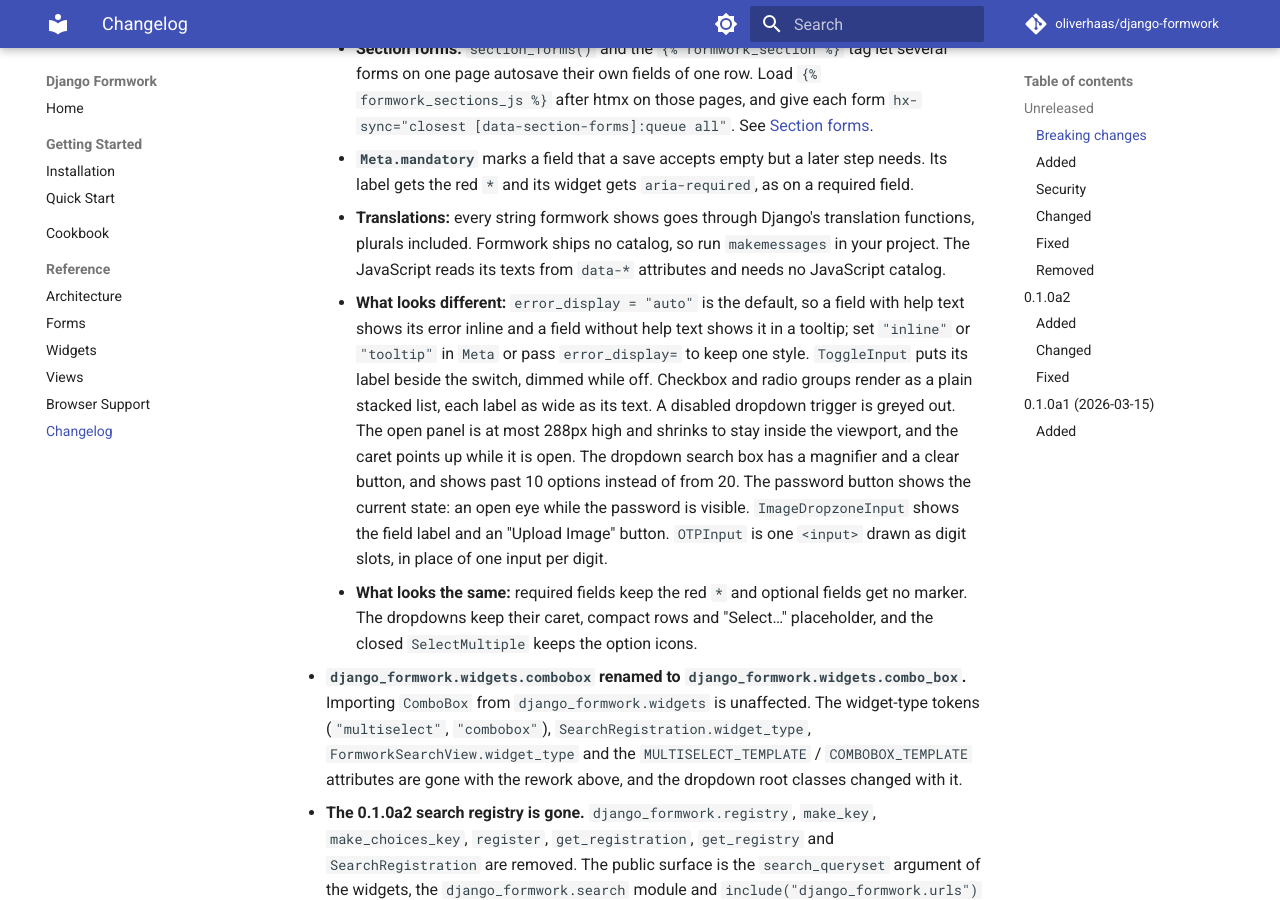
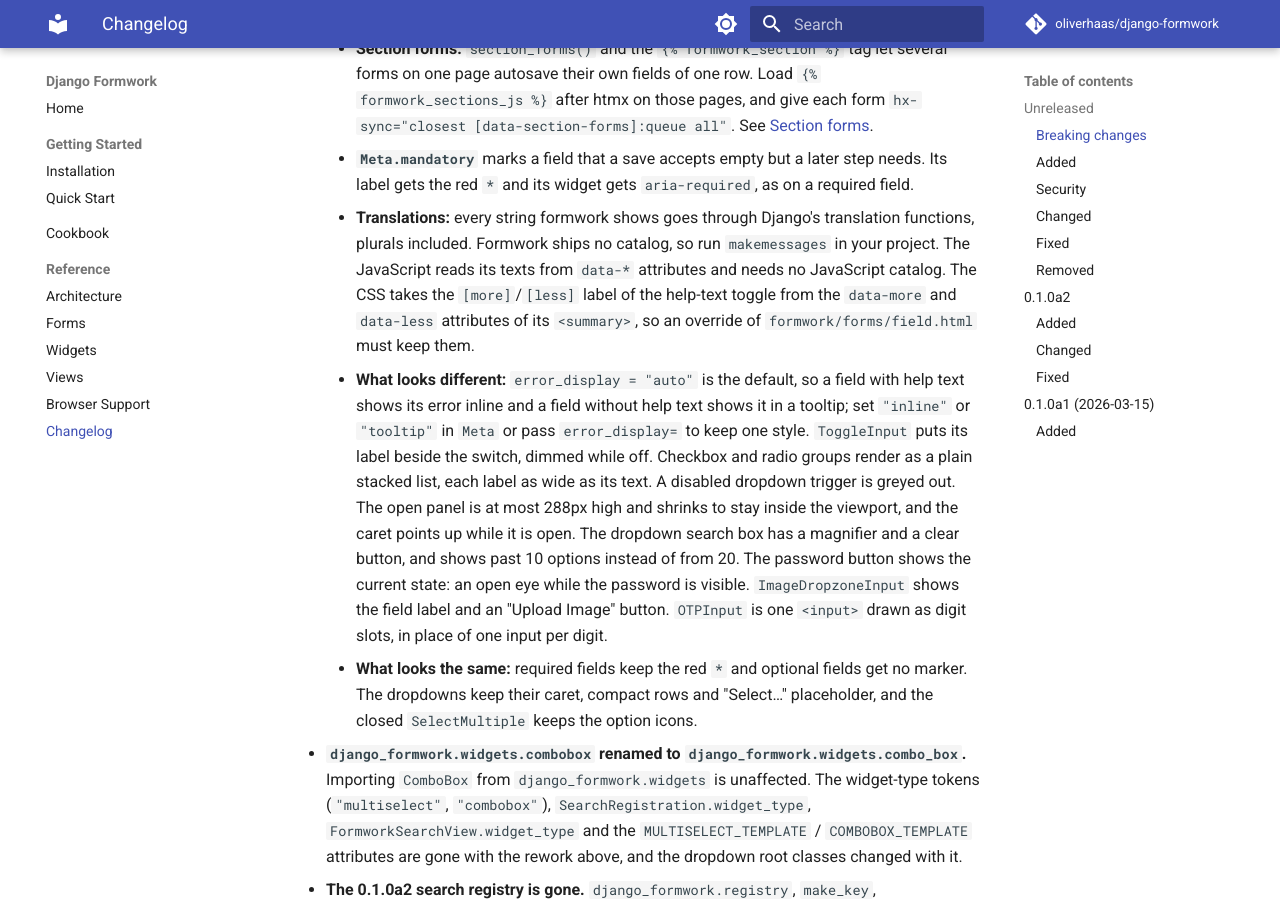
Before and after one commit to oliverhaas/django-formwork, an MkDocs documentation site: the page built from docs/reference/changelog.md, in a window 1280 px wide and 900 px high, scrolled down 1882 px. Built offline with MkDocs 1.6.1 and Material for MkDocs 9.7.7, drawn with Linux system fonts in a browser that asks for light colours; comment, search, counter and statistics services are not loaded; the version menu is left out.

Commit message:
fix: translate the [more]/[less] label of the help-text toggle
The label was a CSS content string, which makemessages cannot extract.
field.html now renders it translated into data-more and data-less on the
summary, and the CSS shows it with attr().

```diff
--- a/django_formwork/static/formwork/formwork.css
+++ b/django_formwork/static/formwork/formwork.css
@@ -984,9 +984,10 @@
 /* [more]/[less] affordance — the last flex/grid item of the summary,
    shown only when the row is expandable.  Colour inherits the summary's
    muted .label look in every state; .text-error sits on the error row,
-   not the summary, so the affordance never turns red. */
+   not the summary, so the affordance never turns red.  The labels come
+   translated from the summary's data-more/data-less attributes. */
 details.formwork-disclosure[data-expandable] > summary::after {
-    content: "[more]";
+    content: attr(data-more);
     flex-shrink: 0;
     white-space: nowrap;
 }
@@ -995,7 +996,7 @@
    row (see the grid rules near .fieldset .label) and bottom-aligns with
    the final line of text. */
 details.formwork-disclosure[data-expandable][open] > summary::after {
-    content: "[less]";
+    content: attr(data-less);
     grid-column: 2;
     align-self: end;
 }
--- a/docs/reference/changelog.md
+++ b/docs/reference/changelog.md
@@ -78,7 +78,9 @@
     - **Translations:** every string formwork shows goes through Django's translation
       functions, plurals included. Formwork ships no catalog, so run `makemessages` in
       your project. The JavaScript reads its texts from `data-*` attributes and needs no
-      JavaScript catalog.
+      JavaScript catalog. The CSS takes the `[more]`/`[less]` label of the help-text
+      toggle from the `data-more` and `data-less` attributes of its `<summary>`, so an
+      override of `formwork/forms/field.html` must keep them.
     - **What looks different:** `error_display = "auto"` is the default, so a field with
       help text shows its error inline and a field without help text shows it in a
       tooltip; set `"inline"` or `"tooltip"` in `Meta` or pass `error_display=` to keep
```
Also changed, not shown: 3 other files.
